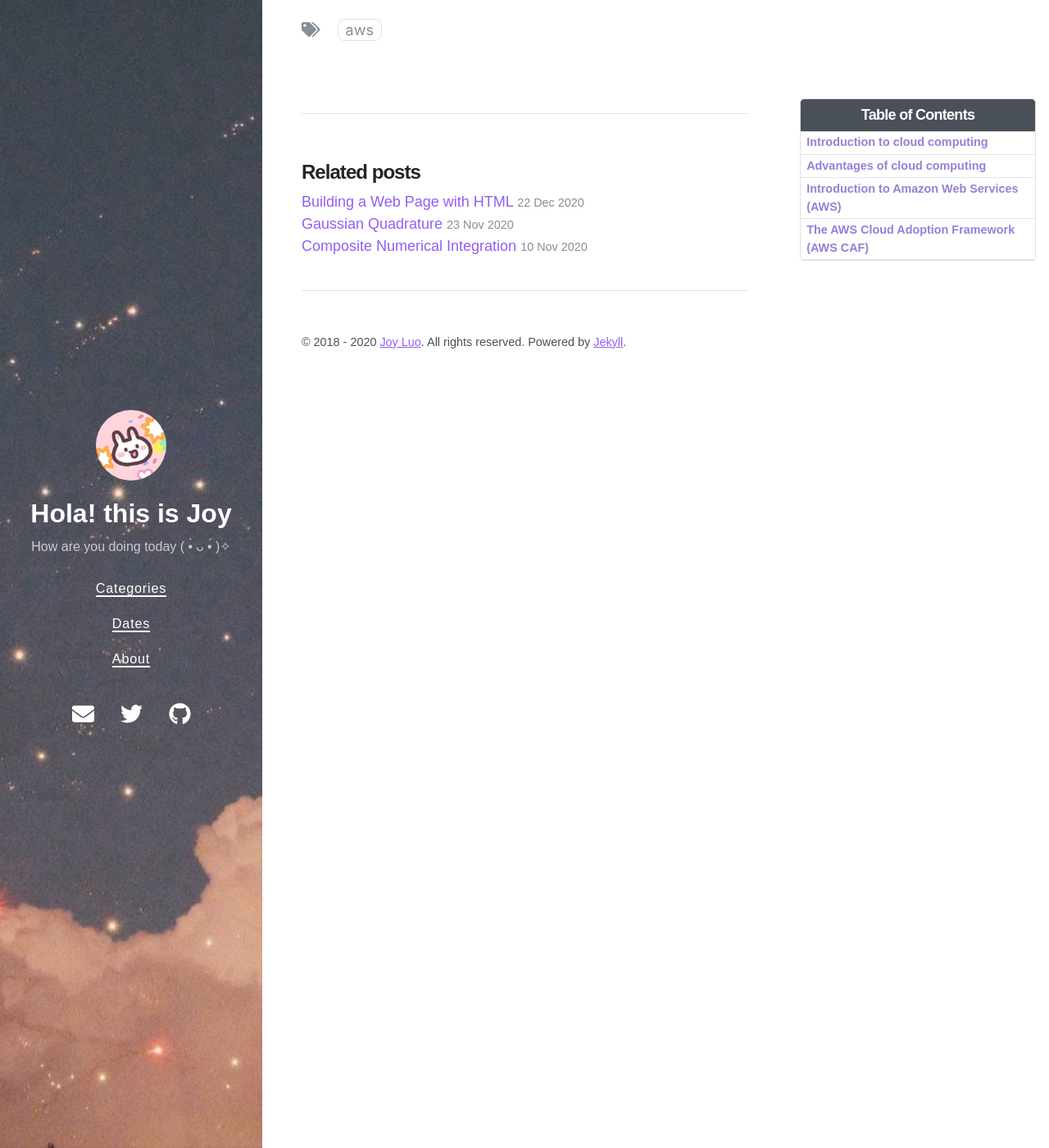
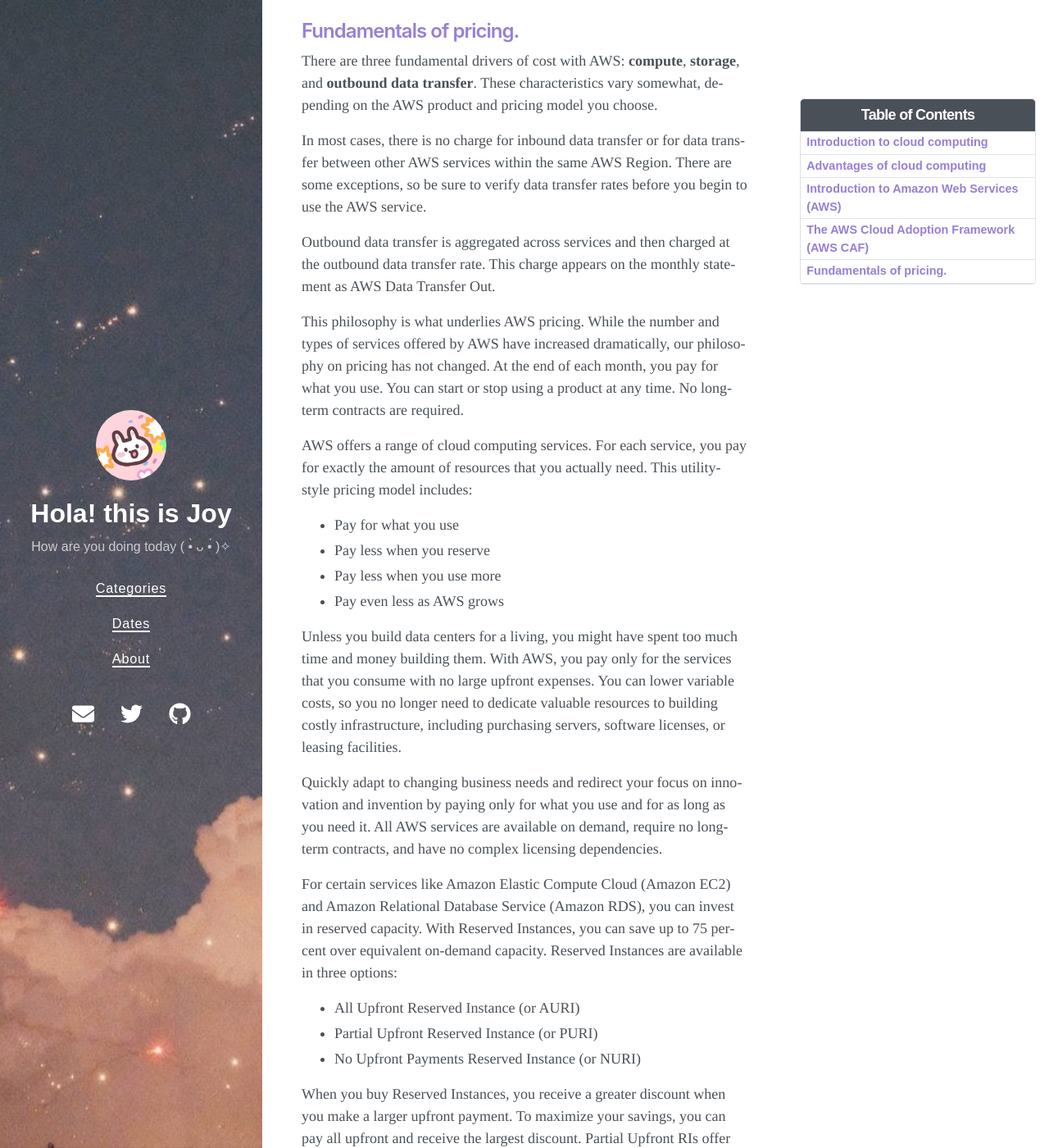
Before and after one commit to Joy3Luo/mathnotes, a Jekyll site: the page built from _posts/2020-12-25-AWS .md, in a window 1280 px wide and 1400 px high, scrolled down 11278 px. Shown: the whole window at 82% size. Built offline with Jekyll 4.4.1, drawn with Linux system fonts in a browser that asks for light colours; nearby versions of some CDN libraries; some of the changed text lies outside the part shown.

Commit message:
Update 2020-12-25-AWS .md

```diff
--- a/_posts/2020-12-25-AWS .md
+++ b/_posts/2020-12-25-AWS .md
@@ -197,3 +197,45 @@
 - The AWS CAF was created to help organizations develop efficient and effective plans for their cloud adoption journey.
 - The AWS CAF organizes guidance into six areas of focus, calledperspectives.
 - Perspectives consist of sets of business or technology capabilities that are the responsibility of key stakeholders.
+
+
+
+
+## <font color= 977FD7>Fundamentals of pricing.</font>
+
+There are three fundamental drivers of cost with AWS: **compute**, **storage**, and **outbound data transfer**. These characteristics vary somewhat, depending on the AWS product and pricing model you choose.
+
+In most cases, there is no charge for inbound data transfer or for data transfer between other AWS services within the same AWS Region. There are some exceptions, so be sure to verify data transfer rates before you begin to use the AWS service.
+
+Outbound data transfer is aggregated across services and then charged at the outbound data transfer rate. This charge appears on the monthly statement as AWS Data Transfer Out.
+
+This philosophy is what underlies AWS pricing. While the number and types of services offered by AWS have increased dramatically, our philosophy on pricing has not changed. At the end of each month, you pay for what you use. You can start or stop using a product at any time. No long-term contracts are required.
+
+AWS offers a range of cloud computing services. For each service, you pay for exactly the amount of resources that you actually need. This utility-style pricing model includes:
+- Pay for what you use
+- Pay less when you reserve
+- Pay less when you use more
+- Pay even less as AWS grows
+
+Unless you build data centers for a living, you might have spent too much time and money building them. With AWS, you pay only for the services that you consume with no large upfront expenses. You can lower variable costs, so you no longer need to dedicate valuable resources to building costly infrastructure, including purchasing servers, software licenses, or leasing facilities.
+
+Quickly adapt to changing business needs and redirect your focus on innovation and invention by paying only for what you use and for as long as you need it. All AWS services are available on demand, require no long-term contracts, and have no complex licensing dependencies.
+
+For certain services like Amazon Elastic Compute Cloud (Amazon EC2) and Amazon Relational Database Service (Amazon RDS), you can invest in reserved capacity. With Reserved Instances, you can save up to 75 percent over equivalent on-demand capacity. Reserved Instances are available in three options:
+- All Upfront Reserved Instance (or AURI)
+- Partial Upfront Reserved Instance (or PURI)
+- No Upfront Payments Reserved Instance (or NURI)
+
+When you buy Reserved Instances, you receive a greater discount when you make a larger upfront payment. To maximize your savings, you can pay all upfront and receive the largest discount. Partial Upfront RIs offer lower discounts, but they give you the option to spend less upfront. Lastly, you can choose to spend nothing upfront and receive a smaller discount, which enables you to free capital to spend on other projects.
+
+By using reserved capacity, your organization can minimize risks, more predictably manage budgets, and comply with policies that require longer-term commitments.
+
+With AWS, you can get volume-based discounts and realize important savings as your usage increases. For services like Amazon Simple Storage Service (Amazon S3), pricing is tiered, which means that you pay less per GB when you use more. In addition, data transfer inis always free. Multiple storage services deliver lower storage costs based on your needs. As a result, as your AWS usage needs increase, you benefit from the economies of scale that enable you to increase adoption and keep costs under control.
+
+As your organization evolves, AWS also gives you options to acquire services that help you address your business needs. For example, the AWS storage services portfolio offers options to help you lower pricing based on how frequently you access data and the performance that you need to retrieve it. To optimize your savings, you can choose the right combination of storage solutions that help you reduce costs while preserving performance, security, and durability.
+
+AWS constantly focuses on reducing data center hardware costs, improving operational efficiencies, lowering power consumption, and generally lowering the cost of doing business.
+
+These optimizations and the substantial and growing economies of scale of AWS result in passing savings back to you as lower pricing. Since 2006, AWS has lowered pricing 75times (as of September 2019).
+
+Another benefit of AWS growth is that future, higher-performing resources replace current ones for no extra charge.
```
